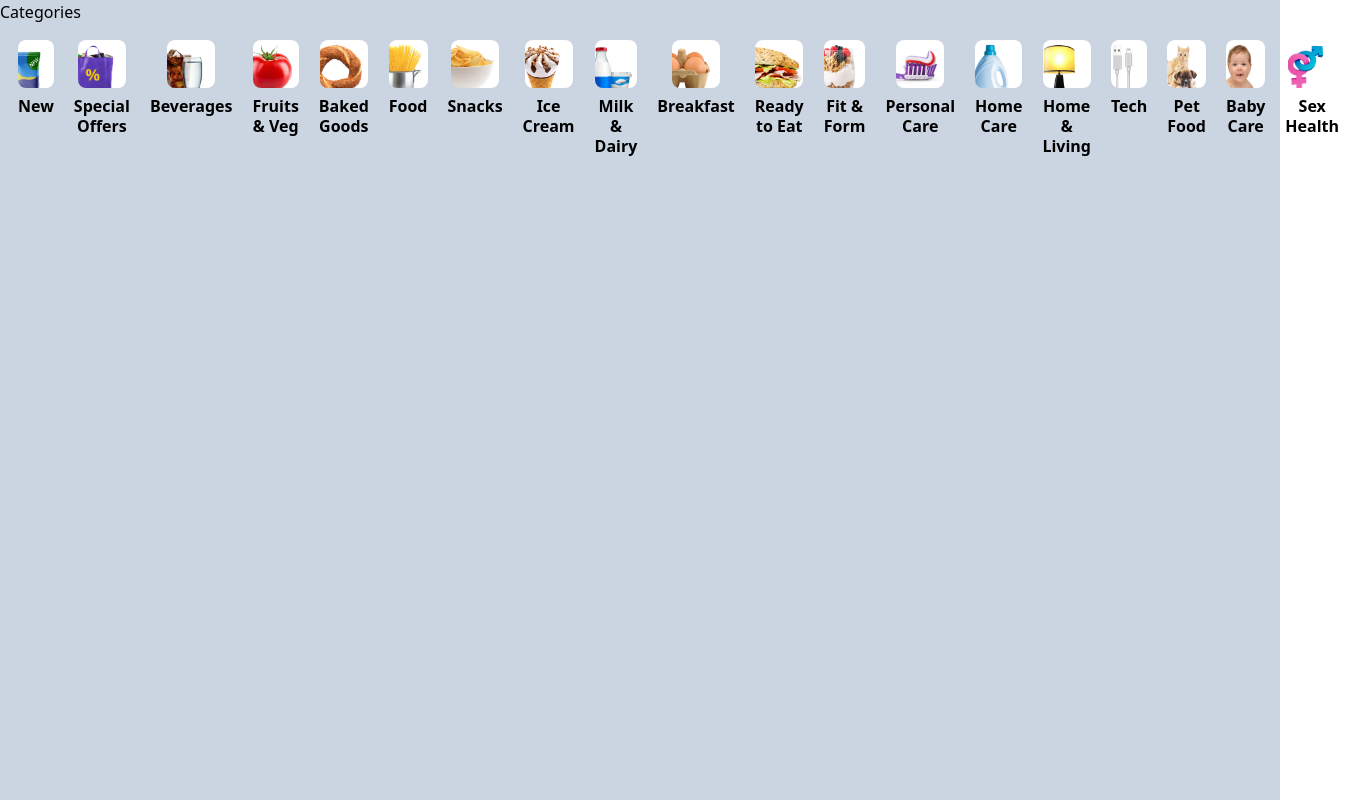
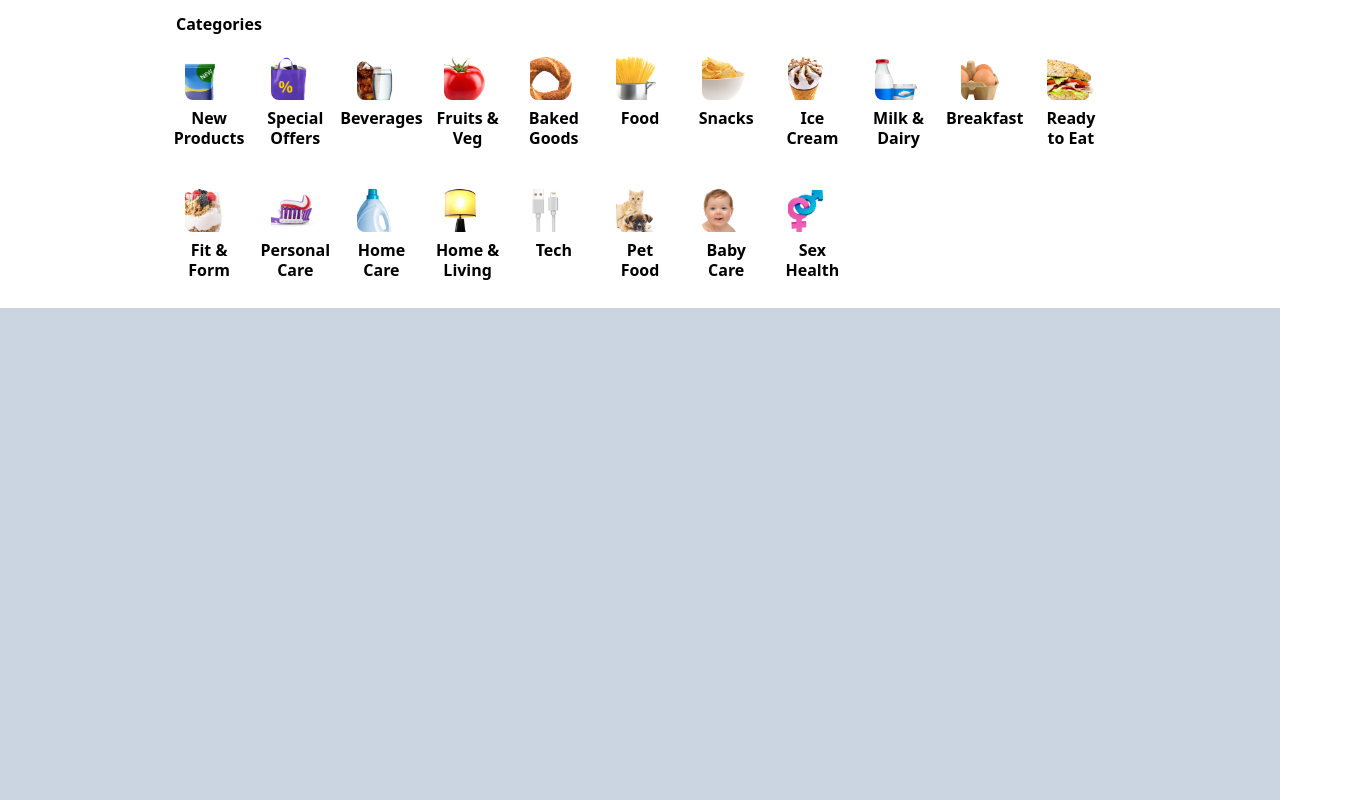
Before and after one commit to tyfnacici/react-projects, a React (Create React App) app in the folder getir-clone-tailwind/: page / in a window 1280 px wide. Shown: the whole page, 1349 px wide, since content can reach past the window. Built offline with nearby package versions, Linux system fonts and the light colour scheme.

Commit message:
fix(categories): fixed stuff on styling

```diff
--- a/getir-clone-tailwind/src/components/Category.js
+++ b/getir-clone-tailwind/src/components/Category.js
@@ -2,7 +2,7 @@ import React from "react"
 
 const Category = (props) => {
   return (
-    <div className="hover:bg-purple-100 py-2 px-2.5 w-26 h-28 rounded-lg">
+    <div className="hover:bg-violet-100 py-2 h-[7rem] rounded-md">
       <div className="justify-center items-center flex text-center flex-col">
         <img alt={props.alt} src={props.img} className="w-12 h-12 rounded-lg"/>
         <p className="font-semibold pt-2 leading-5">{props.title}</p>
--- a/getir-clone-tailwind/src/pages/Categories.js
+++ b/getir-clone-tailwind/src/pages/Categories.js
@@ -5,7 +5,7 @@ const imageList = [
   {
     id: 1,
     src: require("../images/categories/new.jpeg"),
-    alt: "New",
+    alt: "New Products",
   },
   {
     id: 2,
@@ -101,11 +101,18 @@ const imageList = [
 
 const Categories = () => {
   return (
-    <div className="flex flex-col">
-      <p>Categories</p>
-      <div className="flex p-2">
+    <div className="flex flex-col w-min-max bg-white p-3 md:container mx-auto px-44">
+      <p className="font-bold">Categories</p>
+      <div className="grid grid-cols-11 gap-5 py-2">
         {imageList.map((image) => {
-          return <Category key={image.id} alt={image.alt} title={image.alt} img={image.src} />
+          return (
+            <Category
+              key={image.id}
+              alt={image.alt}
+              title={image.alt}
+              img={image.src}
+            />
+          )
         })}
       </div>
     </div>
```
